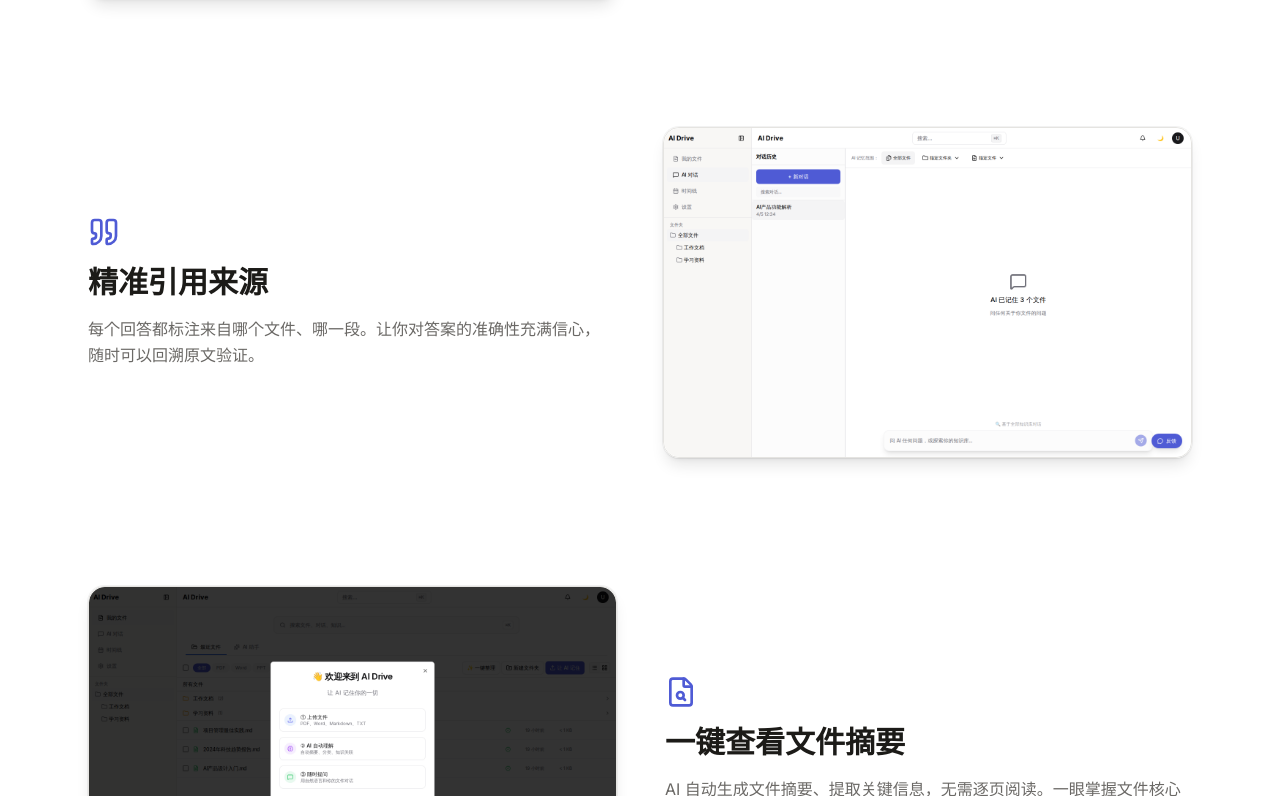
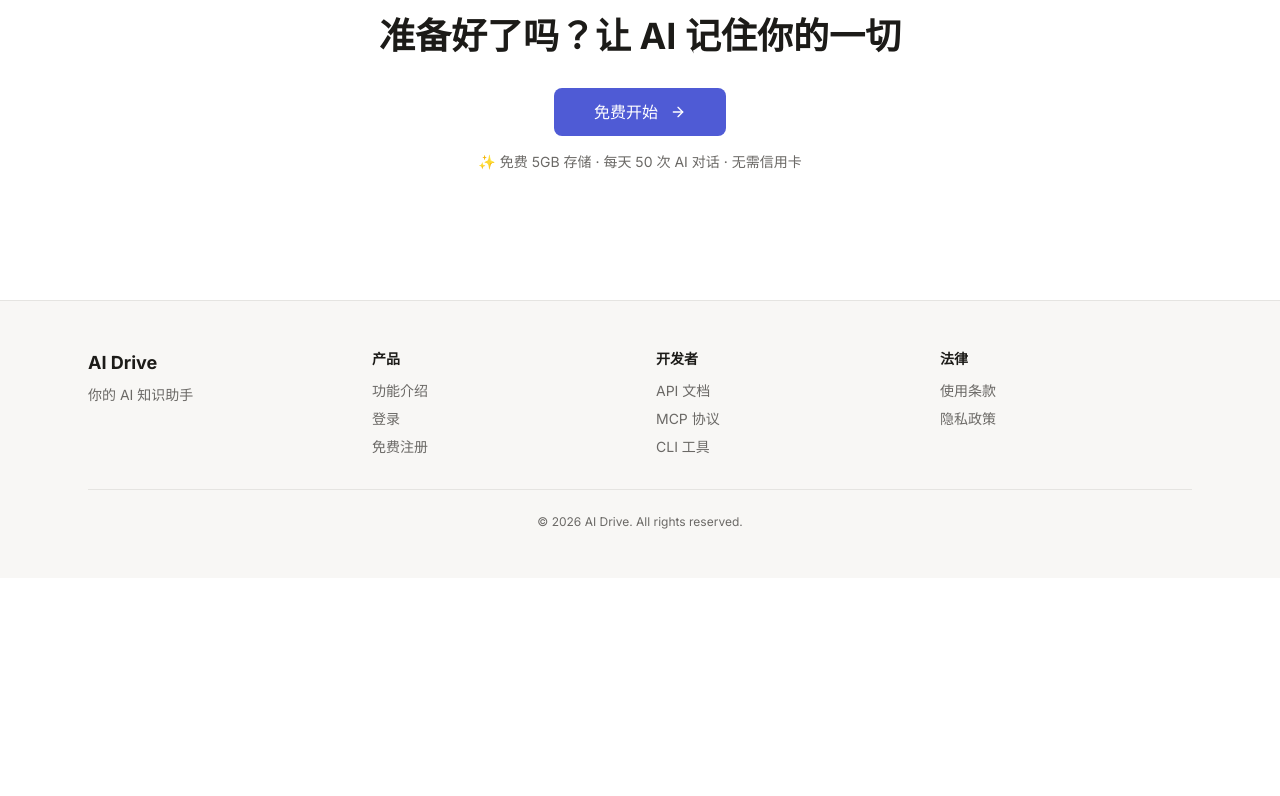
Before and after one commit to DriveMem/drivemem, a Next.js app in the folder apps/web/: page / in a window 1280 px wide. Shown: the part 3664-4460 px from the top of the page. After the commit the page ends 4242 px from the top, so only its background shows below. Built offline with nearby package versions, Linux system fonts and the light colour scheme.

Commit message:
feat(web): landing showcase 2x3 grid + 4-column footer

```diff
--- a/apps/web/src/app/page.tsx
+++ b/apps/web/src/app/page.tsx
@@ -162,28 +162,23 @@
         </FadeIn>
       </section>
 
-      {/* ===== Feature Highlights ===== */}
-      <section className="relative z-10 mx-auto max-w-6xl space-y-32 px-6 py-24">
-        {FEATURES.map((f) => (
-          <FadeIn key={f.title}>
-            <div className={`flex flex-col items-center gap-12 md:flex-row ${f.reverse ? "md:flex-row-reverse" : ""}`}>
-              {/* text */}
-              <div className="flex-1 space-y-4">
-                <f.icon className="h-8 w-8 text-[#4F5BD5]" />
-                <h3 className="text-2xl font-bold sm:text-3xl">{f.title}</h3>
-                <p className="text-[#6B6966] leading-relaxed">{f.desc}</p>
+      {/* ===== Feature Highlights (2x3 Grid) ===== */}
+      <section className="relative z-10 mx-auto max-w-6xl px-6 py-24">
+        <FadeIn>
+          <h2 className="text-3xl font-bold text-center text-[#1C1B18] mb-4">核心功能</h2>
+          <p className="text-center text-[#6B6966] mb-12 max-w-2xl mx-auto">AI Drive 不只是存储，更是理解你的知识</p>
+          <div className="grid grid-cols-1 md:grid-cols-2 lg:grid-cols-3 gap-6">
+            {FEATURES.map((f, i) => (
+              <div key={i} className="rounded-xl border border-[#E5E4E1] bg-white p-6 hover:shadow-lg transition-all duration-200">
+                <div className="flex h-12 w-12 items-center justify-center rounded-lg bg-[#4F5BD5]/10 mb-4">
+                  <f.icon className="h-6 w-6 text-[#4F5BD5]" />
+                </div>
+                <h3 className="text-lg font-semibold text-[#1C1B18] mb-2">{f.title}</h3>
+                <p className="text-sm text-[#6B6966] leading-relaxed">{f.desc}</p>
               </div>
-              {/* real screenshot */}
-              <div className="w-full flex-1 overflow-hidden rounded-2xl border border-[#E5E4E1] ring-1 ring-black/5 shadow-lg">
-                <img
-                  src={f.title === "AI 智能对话" || f.title === "精准引用来源" || f.title === "对话历史记录" ? "/screenshots/chat.png" : "/screenshots/dashboard.png"}
-                  alt={f.title}
-                  className="w-full rounded-2xl"
-                />
-              </div>
-            </div>
-          </FadeIn>
-        ))}
+            ))}
+          </div>
+        </FadeIn>
       </section>
 
       {/* ===== Final CTA ===== */}
@@ -199,16 +194,51 @@
         </FadeIn>
       </section>
 
-      {/* ===== Developer Section ===== */}
-      <div className="relative z-10 border-t border-[#E5E4E1] py-8 text-center">
-        <p className="text-sm text-[#6B6966]">
-          🔧 开发者？AI Drive 提供 <a href="/developers" className="text-[#4F5BD5] hover:underline">Open API</a> 和 <span className="text-[#4F5BD5]">MCP 协议</span>，让任何 AI agent 接入你的知识库
-        </p>
-      </div>
+      {/* ===== Footer (4-column) ===== */}
+      <footer className="relative z-10 border-t border-[#E5E4E1] bg-[#F8F7F5]">
+        <div className="mx-auto max-w-6xl px-6 py-12">
+          <div className="grid grid-cols-1 md:grid-cols-4 gap-8">
+            {/* Brand */}
+            <div>
+              <h3 className="text-lg font-bold text-[#1C1B18]">AI Drive</h3>
+              <p className="mt-2 text-sm text-[#6B6966]">你的 AI 知识助手</p>
+            </div>
 
-      {/* ===== Footer ===== */}
-      <footer className="relative z-10 border-t border-[#E5E4E1] bg-[#F8F7F5] px-6 py-8 text-center text-sm text-[#6B6966]">
-        © 2026 AI Drive · <Link href="/privacy" className="text-[#6B6966] hover:text-[#1C1B18] text-sm">隐私政策</Link> · <Link href="/terms" className="text-[#6B6966] hover:text-[#1C1B18] text-sm">使用条款</Link>
+            {/* 产品 */}
+            <div>
+              <h4 className="text-sm font-semibold text-[#1C1B18] mb-3">产品</h4>
+              <ul className="space-y-2 text-sm text-[#6B6966]">
+                <li><a href="#features" className="hover:text-[#4F5BD5] transition">功能介绍</a></li>
+                <li><Link href="/login" className="hover:text-[#4F5BD5] transition">登录</Link></li>
+                <li><Link href="/signup" className="hover:text-[#4F5BD5] transition">免费注册</Link></li>
+              </ul>
+            </div>
+
+            {/* 开发者 */}
+            <div>
+              <h4 className="text-sm font-semibold text-[#1C1B18] mb-3">开发者</h4>
+              <ul className="space-y-2 text-sm text-[#6B6966]">
+                <li><Link href="/developers" className="hover:text-[#4F5BD5] transition">API 文档</Link></li>
+                <li><span className="text-[#6B6966]">MCP 协议</span></li>
+                <li><span className="text-[#6B6966]">CLI 工具</span></li>
+              </ul>
+            </div>
+
+            {/* 法律 */}
+            <div>
+              <h4 className="text-sm font-semibold text-[#1C1B18] mb-3">法律</h4>
+              <ul className="space-y-2 text-sm text-[#6B6966]">
+                <li><Link href="/terms" className="hover:text-[#4F5BD5] transition">使用条款</Link></li>
+                <li><Link href="/privacy" className="hover:text-[#4F5BD5] transition">隐私政策</Link></li>
+              </ul>
+            </div>
+          </div>
+
+          {/* 版权 */}
+          <div className="mt-8 border-t border-[#E5E4E1] pt-6 text-center text-xs text-[#6B6966]">
+            © {new Date().getFullYear()} AI Drive. All rights reserved.
+          </div>
+        </div>
       </footer>
     </main>
   )
```
